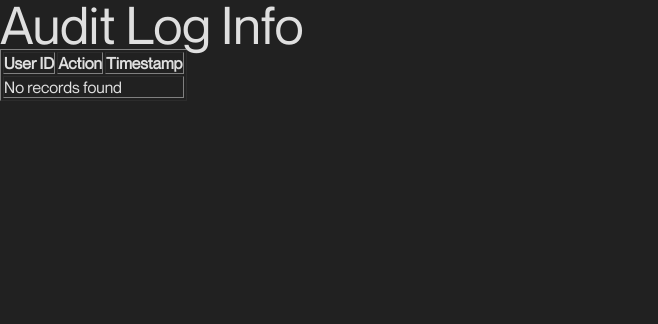
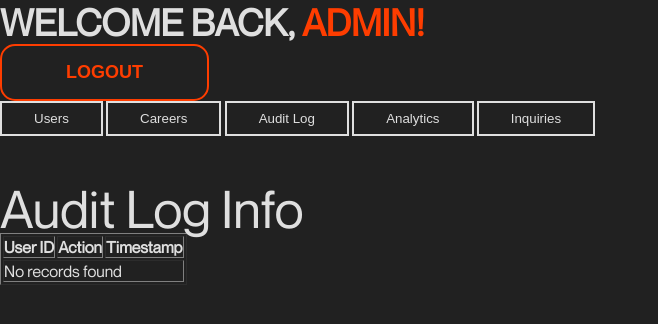
Before and after one commit to CodeVanta-AWS/codevanta-aws, a PHP site: page /audit_log-info.php in a window 1280 px wide. Shown: the top 324 px of the page, without its empty margins (0-658 px from the left). Run offline with PHP 8.4, Linux system fonts and the light colour scheme; data that the repository does not hold is empty.

Commit message:
Removed header in admin_dashboard and added buttons to audit_log-info

```diff
--- a/admin_dashboard.php
+++ b/admin_dashboard.php
@@ -34,7 +34,6 @@
     <link rel="stylesheet" href="./src/assets/styles/dashboard.css" />
 </head>
 <body>
-    <?php include("./header.php"); ?>
     <main class="dashboard__container">
         <section class="admin-section">
             <div class="admin-header">
--- a/audit_log-info.php
+++ b/audit_log-info.php
@@ -15,6 +15,21 @@
 </head>
 <body>
     <main>
+        <div class="admin-header">
+            <h3 class="white">WELCOME BACK, <span>ADMIN!</span></h3>
+                    <a href="logout.php">
+                <button class="button button-orange-outline">Logout</button>
+            </a>
+        </div>
+
+        <div class="button-container ml-b">
+            <a href="admin_dashboard.php?page=user-info"><button class="button-admin">Users</button></a>
+            <a href="admin_dashboard.php?page=career-info"><button class="button-admin">Careers</button></a>
+            <a href="admin_dashboard.php?page=audit_log-info"><button class="button-admin">Audit Log</button></a>
+            <a href="analytics-info.php"><button class="button-admin">Analytics</button></a>
+            <a href="admin_dashboard.php?page=inquiries-info"><button class="button-admin">Inquiries</button></a>
+        </div>
+
         <section>
             <h2>Audit Log Info</h2>
             <table border="1">
```
